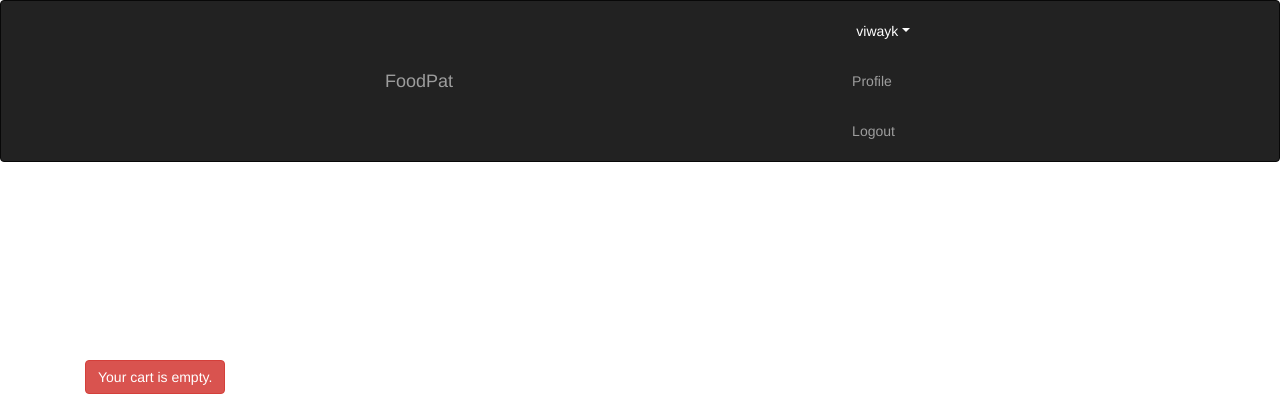
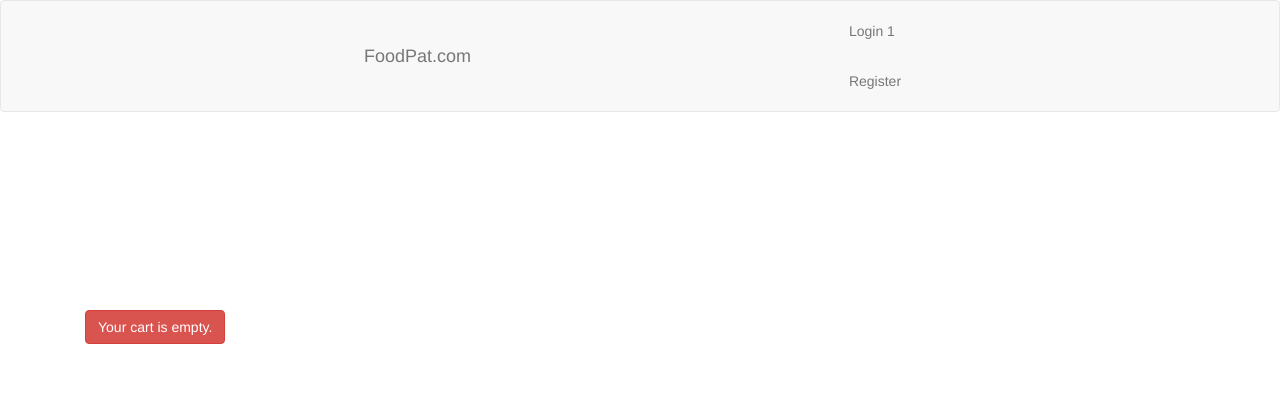
Before and after one commit to vizz11/foodapp, a Django app: page /cart in a window 1280 px wide. Shown: the top 420 px of the page. Run offline with Django 3.2, Linux system fonts and the light colour scheme; a user stored in the database is signed in; some libraries are stand-ins or nearby versions.

Commit message:
Update navbar.html

```diff
--- a/shop/templates/shop/navbar.html
+++ b/shop/templates/shop/navbar.html
@@ -2,17 +2,26 @@
 <html lang="en">
 <head>
     <meta charset="UTF-8">
-    <meta name="viewport" content="width=device-width, initial-scale=1.0">
-    <title>{% block title %}On-line Shop{% endblock %}</title>
-    <link rel="stylesheet" href="{% static 'css/bootstrap.min.css' %}">
-    <link rel="stylesheet" href="{% static 'css/styles.css' %}">
-    <link rel="stylesheet" href="https://maxcdn.bootstrapcdn.com/bootstrap/3.4.1/css/bootstrap.min.css">
-  <script src="https://ajax.googleapis.com/ajax/libs/jquery/3.5.1/jquery.min.js"/>
+    <meta name="viewport" content="width=device-width, initial-scale=1">
+  <link rel="stylesheet" href="https://maxcdn.bootstrapcdn.com/bootstrap/3.4.1/css/bootstrap.min.css">
+  <script src="https://ajax.googleapis.com/ajax/libs/jquery/3.5.1/jquery.min.js"></script>
   <script src="https://maxcdn.bootstrapcdn.com/bootstrap/3.4.1/js/bootstrap.min.js"></script>
-  <link rel="stylesheet" href="https://cdnjs.cloudflare.com/ajax/libs/font-awesome/4.7.0/css/font-awesome.min.css">
+</head>
 </head>
 <body>
-    <nav class="navbar navbar-inverse">
+    <nav class="navbar navbar-default">
+  <div class="container-fluid">
+    <div class="navbar-header">
+      <a class="navbar-brand" href="#">FoodPat.com</a>
+    </div>
+    <ul class="nav navbar-nav">
+      <li><a href="#">Login 1</a></li>
+      <li><a href="#">Register</a></li>
+    </ul>
+  </div>
+</nav>
+
+<!--     <nav class="navbar navbar-inverse">
   <div class="container-fluid">
     <div class="navbar-header">
       <a class="navbar-brand" href="{% url 'shop:product_list' %}">FoodPat</a>
@@ -29,5 +38,5 @@
 
       </ul>
   </div>
-</nav>
+</nav> -->
 </body>
```
